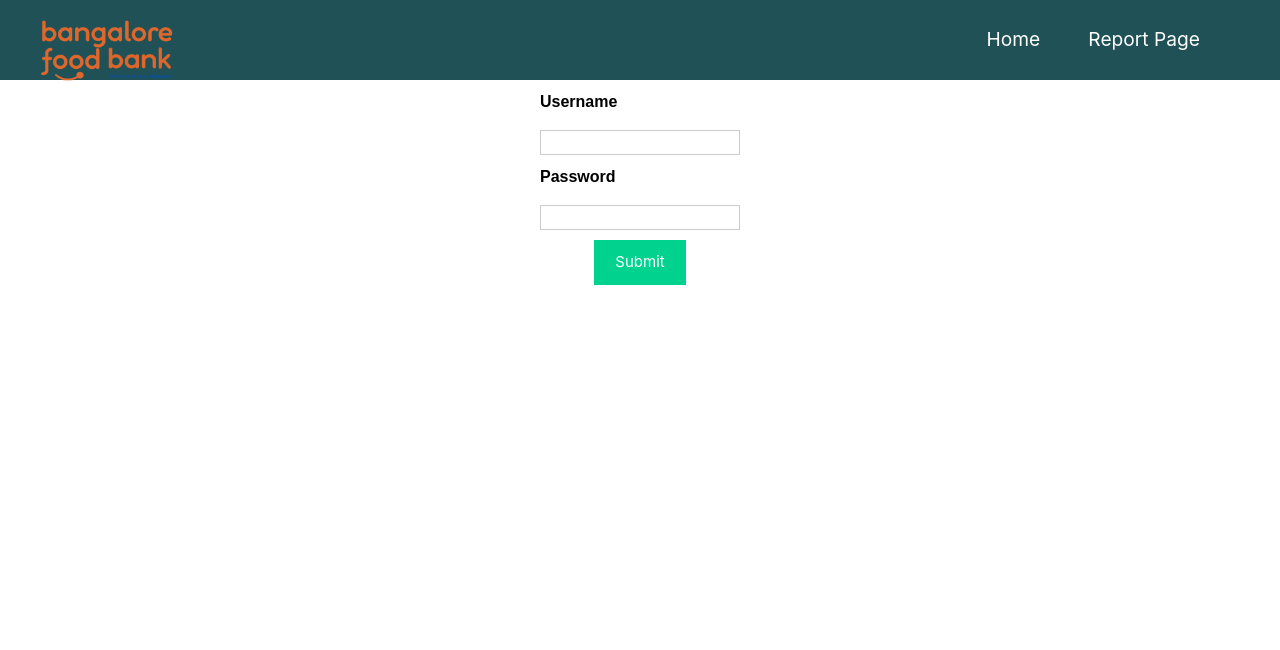
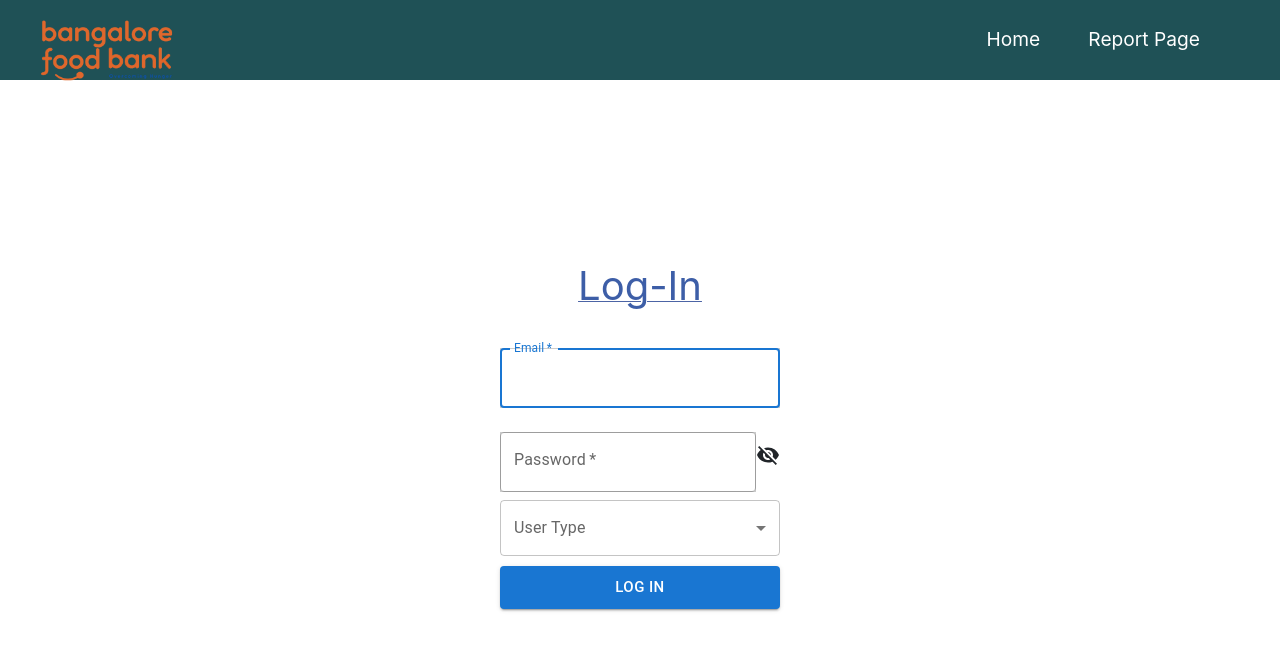
Before and after one commit to prabhat025dec/code_for_good_hackathon, a React (Create React App) app in the folder frontend/: page /login in a window 1280 px wide. Shown: the top 650 px of the page. Built offline with nearby package versions, Linux system fonts and the light colour scheme.

Commit message:
resolved all errors

```diff
--- a/frontend/package.json
+++ b/frontend/package.json
@@ -8,7 +8,6 @@
     "@fortawesome/fontawesome-svg-core": "^6.1.1",
     "@fortawesome/free-regular-svg-icons": "^6.1.1",
     "@fortawesome/free-solid-svg-icons": "^6.1.1",
-    "@material-ui/core": "^4.12.4",
     "@mui/icons-material": "^5.8.2",
     "@mui/material": "^5.8.2",
     "@testing-library/jest-dom": "^5.16.4",
--- a/frontend/src/components/Login.css
+++ b/frontend/src/components/Login.css
@@ -1,4 +1,4 @@
-/* .login-owner {
+.login-owner {
     margin: auto;
     width: 80%;
     margin-top: 13%;
@@ -17,7 +17,7 @@
   }
   .login-owner .passwordfield .eye {
     margin-top: 25px;
-  } */
+  }
 
   .app {
     font-family: sans-serif;
--- a/frontend/src/components/Login.js
+++ b/frontend/src/components/Login.js
@@ -1,25 +1,22 @@
 import React, { useState } from "react";
-// import { useNavigate } from "react-router-dom";
-// import { TextField } from "@mui/material";
-// import VisibilityOffIcon from "@mui/icons-material/VisibilityOff";
-// import VisibilityIcon from "@mui/icons-material/Visibility";
+import TextField from "@mui/material/TextField";
+import VisibilityOffIcon from "@mui/icons-material/VisibilityOff";
+import VisibilityIcon from "@mui/icons-material/Visibility";
 import "./Login.css";
-// import Alert from "@mui/material/Alert";
-// import Button from "@mui/material/Button";
-// import InputLabel from '@mui/material/InputLabel';
-// import MenuItem from '@mui/material/MenuItem';
-// import FormControl from '@mui/material/FormControl';
-// import Select, { SelectChangeEvent } from '@mui/material/Select';
-// import Alert from "@mui/material/Alert";
-import axios from "../axios"
+import Button from "@mui/material/Button";
+import InputLabel from "@mui/material/InputLabel";
+import MenuItem from "@mui/material/MenuItem";
+import FormControl from "@mui/material/FormControl";
+import Select, { SelectChangeEvent } from "@mui/material/Select";
+import axios from "../axios";
+import { Navigate } from "react-router-dom";
 
 function Login() {
-let initVals = {
-
+  let initVals = {
     userEmail: "",
     userPhone: "",
     userPassword: "",
-    userType:""
+    userType: "",
   };
   const [vals, setVal] = useState(initVals);
   const [err, seterr] = useState("");
@@ -27,7 +24,7 @@ let initVals = {
   const [eyeicon, seteyeicon] = useState("VisibilityOffIcon");
 
   const handleChangeType = (e) => {
-    setVal({ ...vals, "userType": e.target.value });
+    setVal({ ...vals, userType: e.target.value });
   };
   const handleChange = (e) => {
     const { name, value } = e.target;
@@ -49,104 +46,76 @@ let initVals = {
       .then((res) => {
         console.log(res.data);
         localStorage.setItem("token", res.data);
-        seterr("");
-        console.log(err);
-        // history("/owner");
+        <Navigate to="/" replace={true} />;
       })
       .catch((err) => {
         seterr("Invalid Email-Id or Password");
-        setTimeout(() => {
-          seterr("");
-        }, 2000);
-        console.log(err.status);
-        console.log(err);
       });
-
   };
 
   return (
-    <div>
-      <div className="form">
+    <div className="login-owner">
+      <div className="login_head">
+        <p>Log-In</p>
+      </div>
       <form onSubmit={handleSubmit}>
-        <div className="input-container">
-          <label>Username </label>
-          <input type="text" name="uname" required />
-          {/* {renderErrorMessage("uname")} */}
+        <TextField
+          type="text"
+          margin="normal"
+          required
+          fullWidth
+          id="userEmail"
+          label="Email"
+          name="userEmail"
+          autoComplete="name"
+          autoFocus
+          onChange={handleChange}
+        />
+        <div className="passwordfield">
+          <TextField
+            type={show}
+            margin="normal"
+            required
+            fullWidth
+            id="userPassword"
+            label="Password"
+            name="userPassword"
+            autoComplete="userPassword"
+            onChange={handleChange}
+          />
+          <div className="eye">
+            {eyeicon === "VisibilityOffIcon" ? (
+              <VisibilityOffIcon onClick={changeVisibilityOff} />
+            ) : (
+              <VisibilityIcon onClick={changeVisibility} />
+            )}
+          </div>
         </div>
-        <div className="input-container">
-          <label>Password </label>
-          <input type="password" name="pass" required />
-          {/* {renderErrorMessage("pass")} */}
-        </div>
-        <div className="button-container">
-          <input type="submit" />
-        </div>
+        <FormControl fullWidth>
+          <InputLabel id="demo-simple-select-label">User Type</InputLabel>
+          <Select
+            labelId="demo-simple-select-label"
+            id="demo-simple-select"
+            // value={userType}
+            label="Type of User"
+            onChange={handleChangeType}
+          >
+            <MenuItem value="NGO">NGO</MenuItem>
+            <MenuItem value="admin">Admin</MenuItem>
+            {/* <MenuItem value={30}>Thirty</MenuItem> */}
+          </Select>
+        </FormControl>
+        <Button
+          variant="contained"
+          size="large"
+          type="submit"
+          fullWidth
+          style={{ marginTop: "10px" }}
+        >
+          Log In
+        </Button>
       </form>
     </div>
-    </div>
-    // <div className="login-owner">
-    //   {err && <Alert severity="error">{err}</Alert>}
-    //   <div className="login_head">
-    //     <p>Log-In</p>
-    //   </div>
-    //   <form onSubmit={handleSubmit}>
-    //     <TextField
-    //       type="text"
-    //       margin="normal"
-    //       required
-    //       fullWidth
-    //       id="userEmail"
-    //       label="Email"
-    //       name="userEmail"
-    //       autoComplete="name"
-    //       autoFocus
-    //       onChange={handleChange}
-    //     />
-    //     <div className="passwordfield">
-    //       <TextField
-    //         type={show}
-    //         margin="normal"
-    //         required
-    //         fullWidth
-    //         id="userPassword"
-    //         label="Password"
-    //         name="userPassword"
-    //         autoComplete="userPassword"
-    //         onChange={handleChange}
-    //       />
-    //       <div className="eye">
-    //         {eyeicon === "VisibilityOffIcon" ? (
-    //           <VisibilityOffIcon onClick={changeVisibilityOff} />
-    //         ) : (
-    //           <VisibilityIcon onClick={changeVisibility} />
-    //         )}
-    //       </div>
-    //     </div>
-    //     <FormControl fullWidth>
-    //     <InputLabel id="demo-simple-select-label">User Type</InputLabel>
-    //     <Select
-    //       labelId="demo-simple-select-label"
-    //       id="demo-simple-select"
-    //       // value={userType}
-    //       label="Type of User"
-    //       onChange={handleChangeType}
-    //     >
-    //       <MenuItem value="NGO">NGO</MenuItem>
-    //       <MenuItem value="admin">Admin</MenuItem>
-    //       {/* <MenuItem value={30}>Thirty</MenuItem> */}
-    //     </Select>
-    //   </FormControl>
-    //     <Button
-    //       variant="contained"
-    //       size="large"
-    //       type="submit"
-    //       fullWidth
-    //       style={{ marginTop: "10px" }}
-    //     >
-    //       Log In
-    //     </Button>
-    //   </form>
-    // </div>
   );
 }
 
--- a/frontend/src/components/Register.js
+++ b/frontend/src/components/Register.js
@@ -1,181 +1,248 @@
-// import React, { useState } from "react";
-// //import TextField from "@mui/material/TextField";
-// import Checkbox from "@mui/material/Checkbox";
-// import FormControlLabel from "@mui/material/FormControlLabel";
-// import Button from "@mui/material/Button";
+import React, { useState } from "react";
+import TextField from "@mui/material/TextField";
+import Checkbox from "@mui/material/Checkbox";
+import FormControlLabel from "@mui/material/FormControlLabel";
+import Button from "@mui/material/Button";
+import VisibilityOffIcon from "@mui/icons-material/VisibilityOff";
+import VisibilityIcon from "@mui/icons-material/Visibility";
+import ArrowRightAltIcon from "@mui/icons-material/ArrowRightAlt";
+import InputLabel from "@mui/material/InputLabel";
+import MenuItem from "@mui/material/MenuItem";
+import FormControl from "@mui/material/FormControl";
+import Select, { SelectChangeEvent } from "@mui/material/Select";
+import "./Register.css";
+import { useNavigate } from "react-router-dom";
 
-// import ArrowRightAltIcon from "@mui/icons-material/ArrowRightAlt";
-// import "./Register.css";
+import axios from "../axios";
 
-// import axios from "../axios";
+function Register() {
+  let navigate = useNavigate();
 
-// function Register_owner() {
-//   let initVals = {
-//     owner_name: "",
-//     owner_email: "",
-//     owner_phone: "",
-//     owner_password: "",
-//     shop_address: "",
-//     owner_upi: "",
-//   };
-//   const [vals, setVal] = useState(initVals);
-//   const [owner_image, setowner_image] = useState("");
-//   const [agree, setagree] = useState(false);
+  let initVals = {
+    userName: "",
+    userEmail: "",
+    userPhone: "",
+    userPassword: "",
+    userAddress: "",
+    userSecurityQuestion: "",
+    userSecurityQuestionAns: "",
+    userType: "",
+  };
+  const [vals, setVal] = useState(initVals);
+  const [userImage, setuserImage] = useState("");
+  const [agree, setagree] = useState(false);
+  const [show, setshow] = useState("password");
+  const [eyeicon, seteyeicon] = useState("VisibilityOffIcon");
 
-//   const handleChange = (e) => {
-//     const { name, value } = e.target;
-//     setVal({ ...vals, [name]: value });
-//   };
-//   const handleChangeImage = (e) => {
-//     console.log(e.target.files[0]);
-//     setowner_image(e.target.files[0]);
-//   };
+  const handleChangeType = (e) => {
+    setVal({ ...vals, userType: e.target.value });
+  };
+  const handleChange = (e) => {
+    const { name, value } = e.target;
+    setVal({ ...vals, [name]: value });
+  };
+  const handleChangeImage = (e) => {
+    console.log(e.target.files[0]);
+    setuserImage(e.target.files[0]);
+  };
 
-//   const handleSubmit = async (e) => {
-//     e.preventDefault();
-//     console.log(vals);
-//     // if (!agree) {
-//     //   console.log("Please Agree terms & conditons");
-//     // } else {
-//     //   const fd = new FormData();
-//     //   fd.append("owner_image", owner_image);
-//     //   fd.append("owner_name", vals.owner_name);
-//     //   fd.append("owner_email", vals.owner_email);
-//     //   fd.append("owner_phone", vals.owner_phone);
-//     //   fd.append("owner_password", vals.owner_password);
-//     //   fd.append("shop_address", vals.shop_address);
-//     //   fd.append("owner_upi", vals.owner_upi);
-//     //   console.log(fd);
-//     //   await axios
-//     //     .post(`/register`, fd)
-//     //     .then((res) => {
-//     //       console.log(res);
-//     //       localStorage.setItem("token", res.headers["x-auth-token"]);
-//     //       // history("/owner");
-//     //     })
-//     //     .catch((err) => {});
-//     // }
-//   };
+  const changeVisibility = () => {
+    setshow("password");
+    seteyeicon("VisibilityOffIcon");
+  };
+  const changeVisibilityOff = () => {
+    setshow("text");
+    seteyeicon("VisibilityIcon");
+  };
 
-//   return (
-//     <div className="register-owner">
-//       <div className="register_head">
-//         <p>Register</p>
-//       </div>
-//       <div className="">
-//         <form onSubmit={handleSubmit}>
-//           <TextField
-//             type="text"
-//             margin="normal"
-//             required
-//             fullWidth
-//             id="owner_name"
-//             label="Name"
-//             name="owner_name"
-//             autoComplete="owner_name"
-//             autoFocus
-//             onChange={handleChange}
-//           />
-//           <TextField
-//             type="number"
-//             margin="normal"
-//             required
-//             fullWidth
-//             id="owner_phone"
-//             label="Phone"
-//             name="owner_phone"
-//             autoComplete="owner_phone"
-//             onChange={handleChange}
-//           />
-//           <TextField
-//             type="text"
-//             margin="normal"
-//             required
-//             fullWidth
-//             id="owner_email"
-//             label="Email"
-//             name="owner_email"
-//             autoComplete="owner_email"
-//             onChange={handleChange}
-//           />
-//           <TextField
-//             type="text"
-//             margin="normal"
-//             required
-//             fullWidth
-//             id="shop_address"
-//             label="Shop Address"
-//             name="shop_address"
-//             autoComplete="shop_address"
-//             onChange={handleChange}
-//           />
-//           <TextField
-//             type="text"
-//             margin="normal"
-//             required
-//             fullWidth
-//             id="owner_upi"
-//             label="UPI"
-//             name="owner_upi"
-//             autoComplete="owner_upi"
-//             onChange={handleChange}
-//           />
-//           <div className="passwordfield">
-//             <TextField
-//               type="password"
-//               margin="normal"
-//               required
-//               fullWidth
-//               id="owner_password"
-//               label="Password"
-//               name="owner_password"
-//               autoComplete="owner_password"
-//               onChange={handleChange}
-//             />
-//           </div>
-//           <div className="up_img" style={{ display: "flex" }}>
-//             <p>Upload Image :</p>
+  const handleSubmit = async (e) => {
+    e.preventDefault();
 
-//             <input
-//               type="file"
-//               name="owner_image"
-//               onChange={handleChangeImage}
-//               style={{ marginTop: "15px", paddingLeft: "10px" }}
-//             />
-//           </div>
-//           <FormControlLabel
-//             control={
-//               <Checkbox
-//                 // checked={state.checkedB}
-//                 onChange={() => {
-//                   setagree(!agree);
-//                 }}
-//                 name="checkedB"
-//                 color="primary"
-//               />
-//             }
-//             label="Agree Terms &amp; Conditions"
-//           />
-//           <Button
-//             type="submit"
-//             variant="contained"
-//             color="primary"
-//             fullWidth
-//             style={{ justifyContent: "left" }}
-//           >
-//             Register
-//             <ArrowRightAltIcon
-//               style={{
-//                 position: "absolute",
-//                 right: "10px",
-//                 fontSize: "30px",
-//               }}
-//             />
-//           </Button>
-//         </form>
-//       </div>
-//     </div>
-//   );
-// }
+    if (!agree) {
+      console.log("Please Agree terms & conditons");
+    } else {
+      const fd = new FormData();
+      fd.append("userImage", userImage);
+      fd.append("userName", vals.userName);
+      fd.append("userEmail", vals.userEmail);
+      fd.append("userPhone", vals.userPhone);
+      fd.append("userPassword", vals.userPassword);
+      fd.append("userAddress", vals.userAddress);
+      fd.append("userSecurityQuestion", vals.userSecurityQuestion);
+      fd.append("userSecurityQuestionAns", vals.userSecurityQuestionAns);
+      fd.append("userType", vals.userType);
+      console.log(fd);
+      await axios.post(`/${vals.userType}/register`, fd).then((res) => {
+        console.log(res);
+        localStorage.setItem("token", res.headers["x-auth-token"]);
+        // history("/owner");
+        // navigate("/");
+      });
+    }
+  };
+  return (
+    <div className="register-owner">
+      <div className="register_head">
+        <p>Register</p>
+      </div>
+      <div className="">
+        <form onSubmit={handleSubmit}>
+          <TextField
+            type="text"
+            margin="normal"
+            required
+            fullWidth
+            id="userName"
+            label="Name"
+            name="userName"
+            autoComplete="userName"
+            autoFocus
+            onChange={handleChange}
+          />
+          <TextField
+            type="text"
+            margin="normal"
+            required
+            fullWidth
+            id="userEmail"
+            label="Email"
+            name="userEmail"
+            autoComplete="userEmail"
+            onChange={handleChange}
+          />
+          <TextField
+            type="number"
+            margin="normal"
+            required
+            fullWidth
+            id="userPhone"
+            label="Phone"
+            name="userPhone"
+            autoComplete="userPhone"
+            onChange={handleChange}
+          />
+          <TextField
+            type={show}
+            margin="normal"
+            required
+            fullWidth
+            id="userPassword"
+            label="Password"
+            name="userPassword"
+            autoComplete="userPassword"
+            onChange={handleChange}
+          />
+          <TextField
+            type="text"
+            margin="normal"
+            required
+            fullWidth
+            id="userAddress"
+            label="User Address"
+            name="userAddress"
+            autoComplete="userAddress"
+            onChange={handleChange}
+          />
+          <TextField
+            type="text"
+            margin="normal"
+            required
+            fullWidth
+            id="userSecurityQuestion"
+            label="User Security Question"
+            name="userSecurityQuestion"
+            autoComplete="userSecurityQuestion"
+            onChange={handleChange}
+          />
+          <TextField
+            type="text"
+            margin="normal"
+            required
+            fullWidth
+            id="userSecurityQuestionAns"
+            label="User Security Question Answer"
+            name="userSecurityQuestionAns"
+            autoComplete="userSecurityQuestionAns"
+            onChange={handleChange}
+          />
 
-// export default Register_owner;
+          <div className="passwordfield">
+            <TextField
+              type={show}
+              margin="normal"
+              required
+              fullWidth
+              id="userPassword"
+              label="Password"
+              name="userPassword"
+              autoComplete="userPassword"
+              onChange={handleChange}
+            />
+            <div className="eye">
+              {eyeicon === "VisibilityOffIcon" ? (
+                <VisibilityOffIcon onClick={changeVisibilityOff} />
+              ) : (
+                <VisibilityIcon onClick={changeVisibility} />
+              )}
+            </div>
+          </div>
+          <FormControl fullWidth>
+            <InputLabel id="demo-simple-select-label">User Type</InputLabel>
+            <Select
+              labelId="demo-simple-select-label"
+              id="demo-simple-select"
+              // value={userType}
+              label="Type of User"
+              onChange={handleChangeType}
+            >
+              <MenuItem value="ngo">NGO</MenuItem>
+              <MenuItem value="admin">Admin</MenuItem>
+              {/* <MenuItem value={30}>Thirty</MenuItem> */}
+            </Select>
+          </FormControl>
+          <div className="up_img" style={{ display: "flex" }}>
+            <p>Upload Image :</p>
+
+            <input
+              type="file"
+              name="userImage"
+              onChange={handleChangeImage}
+              style={{ marginTop: "15px", paddingLeft: "10px" }}
+            />
+          </div>
+          <FormControlLabel
+            control={
+              <Checkbox
+                // checked={state.checkedB}
+                onChange={() => {
+                  setagree(!agree);
+                }}
+                name="checkedB"
+                color="primary"
+              />
+            }
+            label="Agree Terms &amp; Conditions"
+          />
+          <Button
+            type="submit"
+            variant="contained"
+            color="primary"
+            fullWidth
+            style={{ justifyContent: "left" }}
+          >
+            Register
+            <ArrowRightAltIcon
+              style={{
+                position: "absolute",
+                right: "10px",
+                fontSize: "30px",
+              }}
+            />
+          </Button>
+        </form>
+      </div>
+    </div>
+  );
+}
+
+export default Register;
--- a/frontend/src/components/TablePage.js
+++ b/frontend/src/components/TablePage.js
@@ -1,6 +1,7 @@
-import React from 'react';
+import React, { useState, useEffect } from "react";
 import ReactTable from 'react-table';
-
+import ApiCall from "../config/api";
+import axios from "../axios"
 const TablePage = (props) => {
   const data_people = {
     columns: [
```
Also changed, not shown: frontend/src/pages/Chart.js (+14 -14 lines), 1 other file (tests, documents, lock files or other folders).
